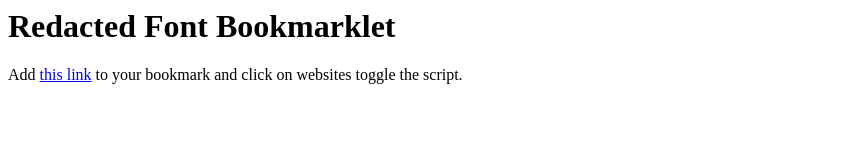
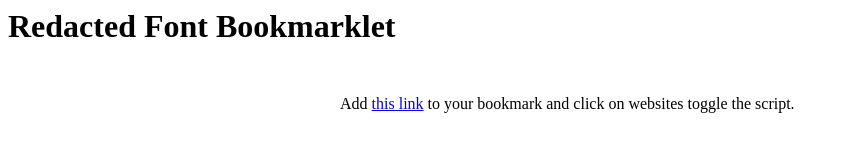
Before and after one commit to yuya-iwabuchi/redacted-font-bookmarklet, a plain HTML site: page index.html in a window 1280 px wide. Shown: the whole page, without its empty margins (0-849 px from the left). Drawn offline with Linux system fonts and the light colour scheme.

Commit message:
Added styling to index.html

```diff
--- a/index.html
+++ b/index.html
@@ -1,6 +1,17 @@
 <html>
   <head>
     <title>Redacted Font Bookmarklet</title>
+    <style>
+      body {
+        font-family: serif;
+      }
+
+      main {
+        margin: 50px auto;
+        max-width: 600px;
+        padding: 0 20px;
+      }
+    </style>
   </head>
   <body>
     <h1>Redacted Font Bookmarklet</h1>
```
